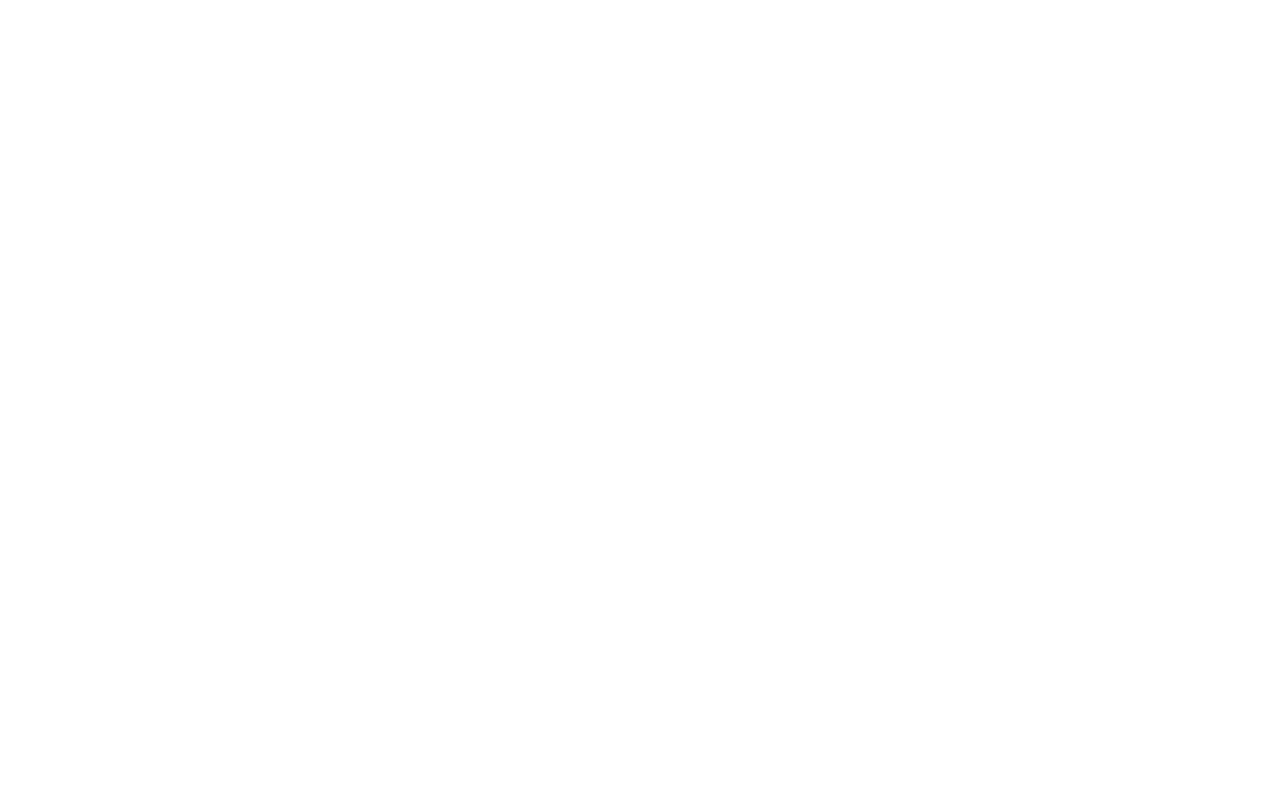
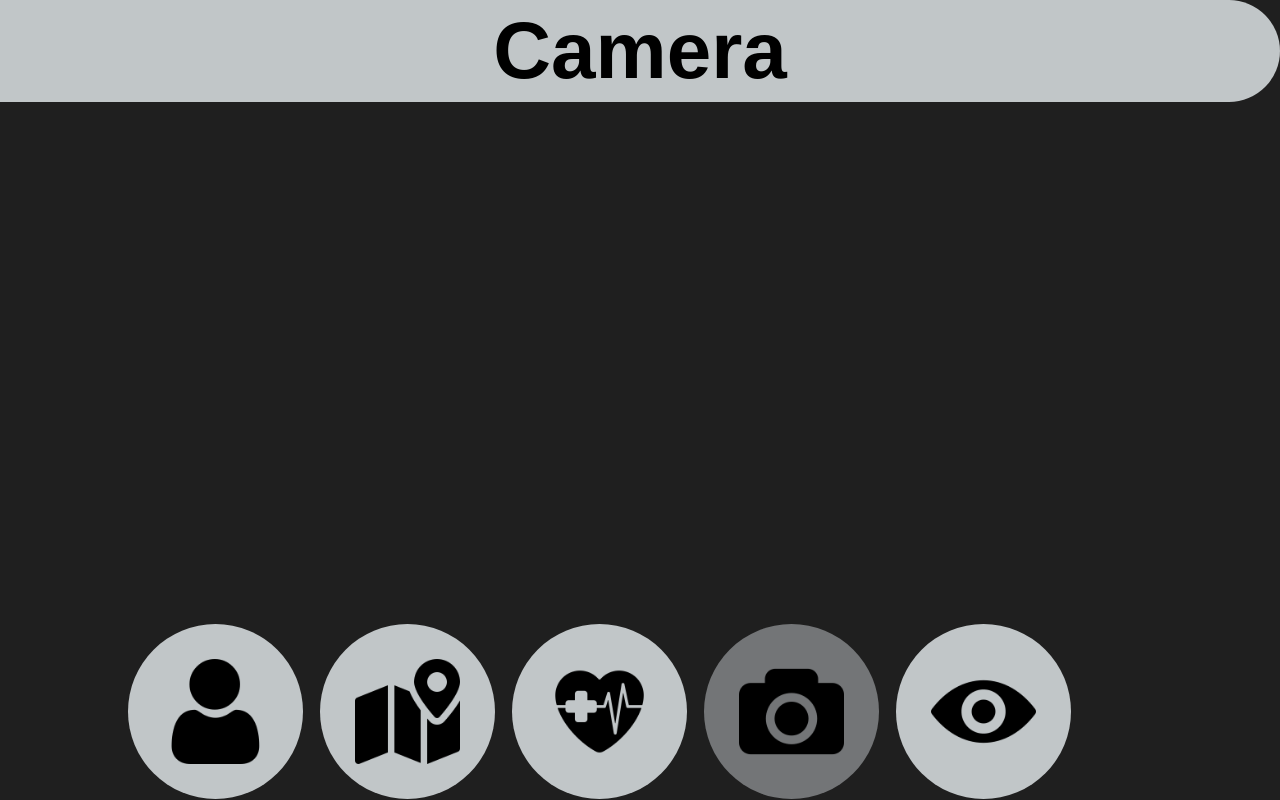
Before and after one commit to HBWright/CAVS-Group-2-HCI, a React (Vite) app in the folder CavsUI/CavsUiReact/: page /operatorCam in a window 1280 px wide. Before the commit this address had no page. Built offline with nearby package versions, Linux system fonts and the light colour scheme.

Commit message:
Addition Of Remaining Operator Pages
Added working buttons for all operator pages. Every page except map is unfinished

```diff
--- a/CavsUI/CavsUiReact/src/App.tsx
+++ b/CavsUI/CavsUiReact/src/App.tsx
@@ -1,7 +1,10 @@
 import "./App.css";
 import { BrowserRouter, Routes, Route } from "react-router-dom";
 import Home from "./Home/HomePage";
-import Operator from "./Operator/OperatorMapPage";
+import OperatorMap from "./Operator/OperatorMapPage";
+import OperatorSys from "./Operator/OperatorSystemPage";
+import OperatorCam from "./Operator/OperatorCameraPage";
+import OperatorSens from "./Operator/OperatorSensoryPage";
 import Passenger from "./Passenger/PassengerPage";
 import Sponsor from "./Sponsor/SponsorPage";
 
@@ -10,7 +13,10 @@
     <BrowserRouter>
       <Routes>
         <Route path="/" element={<Home />} />
-        <Route path="/operator" element={<Operator />} />
+        <Route path="/operatorMap" element={<OperatorMap />} />
+        <Route path="/operatorSys" element={<OperatorSys />} />
+        <Route path="/operatorSens" element={<OperatorSens />} />
+        <Route path="/operatorCam" element={<OperatorCam />} />
         <Route path="/passenger" element={<Passenger />} />
         <Route path="/sponsor" element={<Sponsor />} />
       </Routes>
--- a/CavsUI/CavsUiReact/src/Home/HomePage.tsx
+++ b/CavsUI/CavsUiReact/src/Home/HomePage.tsx
@@ -18,7 +18,7 @@
       <button
         className={`${styles.ButtonOperator}
         ${activeButton === "operator" ? styles.ButtonActive : ""}`}
-        onClick={() => handleClick("operator", "/operator")}
+        onClick={() => handleClick("operatorMap", "/operatorMap")}
       >
         Operator
       </button>
--- a/CavsUI/CavsUiReact/src/Home/HomePageButtons.module.css
+++ b/CavsUI/CavsUiReact/src/Home/HomePageButtons.module.css
@@ -5,6 +5,7 @@
     font-size: 140px;
     font-weight: bold;
     color: #ffffff;
+    -webkit-text-stroke: 3px black;
     /* Position */
     position: absolute;
     top: 15%;
--- a/CavsUI/CavsUiReact/src/Operator/OperatorCameraPage.tsx
+++ b/CavsUI/CavsUiReact/src/Operator/OperatorCameraPage.tsx
@@ -0,0 +1,35 @@
+import { useNavigate } from "react-router-dom";
+import React, { useState } from "react";
+import styles from "./OperatorPageButtons.module.css";
+import shapes from "./OperatorMapStyle.module.css";
+
+function OperatorCam() {
+  const navigate = useNavigate();
+  return (
+    /* Buttons */
+    <div className={styles.OperatorPageContainer}>
+      <button
+        className={styles.OperatorButtonHome}
+        onClick={() => navigate("/")}
+      ></button>
+      <button
+        className={styles.OperatorButtonMap}
+        onClick={() => navigate("/operatorMap")}
+      ></button>
+      <button
+        className={styles.OperatorButtonSys}
+        onClick={() => navigate("/operatorSys")}
+      ></button>
+      <button
+        className={`${styles.OperatorButtonCam}
+      ${styles.ButtonActive}`}
+      ></button>
+      <button
+        className={styles.OperatorButtonSens}
+        onClick={() => navigate("/operatorSens")}
+      ></button>
+      <div className={shapes.OperatorBanner}>Camera</div>
+    </div>
+  );
+}
+export default OperatorCam;
--- a/CavsUI/CavsUiReact/src/Operator/OperatorMapPage.tsx
+++ b/CavsUI/CavsUiReact/src/Operator/OperatorMapPage.tsx
@@ -3,7 +3,7 @@
 import styles from "./OperatorPageButtons.module.css";
 import shapes from "./OperatorMapStyle.module.css";
 
-function Operator() {
+function OperatorMap() {
   const navigate = useNavigate();
   return (
     /* Buttons */
@@ -18,15 +18,15 @@
       ></button>
       <button
         className={styles.OperatorButtonSys}
-        onClick={() => navigate("/")}
+        onClick={() => navigate("/operatorSys")}
       ></button>
       <button
         className={styles.OperatorButtonCam}
-        onClick={() => navigate("/")}
+        onClick={() => navigate("/operatorCam")}
       ></button>
       <button
         className={styles.OperatorButtonSens}
-        onClick={() => navigate("/")}
+        onClick={() => navigate("/operatorSens")}
       ></button>
       <div className={shapes.OperatorBanner}>Operator</div>
       <div className={shapes.OperatorBoxDiag}>System Diagnostics</div>
@@ -38,4 +38,4 @@
     </div>
   );
 }
-export default Operator;
+export default OperatorMap;
--- a/CavsUI/CavsUiReact/src/Operator/OperatorSensoryPage.tsx
+++ b/CavsUI/CavsUiReact/src/Operator/OperatorSensoryPage.tsx
@@ -0,0 +1,35 @@
+import { useNavigate } from "react-router-dom";
+import React, { useState } from "react";
+import styles from "./OperatorPageButtons.module.css";
+import shapes from "./OperatorMapStyle.module.css";
+
+function OperatorSens() {
+  const navigate = useNavigate();
+  return (
+    /* Buttons */
+    <div className={styles.OperatorPageContainer}>
+      <button
+        className={styles.OperatorButtonHome}
+        onClick={() => navigate("/")}
+      ></button>
+      <button
+        className={styles.OperatorButtonMap}
+        onClick={() => navigate("/operatorMap")}
+      ></button>
+      <button
+        className={styles.OperatorButtonSys}
+        onClick={() => navigate("/operatorSys")}
+      ></button>
+      <button
+        className={styles.OperatorButtonCam}
+        onClick={() => navigate("/operatorCam")}
+      ></button>
+      <button
+        className={`${styles.OperatorButtonSens}
+      ${styles.ButtonActive}`}
+      ></button>
+      <div className={shapes.OperatorBanner}>Sensory Data</div>
+    </div>
+  );
+}
+export default OperatorSens;
--- a/CavsUI/CavsUiReact/src/Operator/OperatorSystemPage.tsx
+++ b/CavsUI/CavsUiReact/src/Operator/OperatorSystemPage.tsx
@@ -0,0 +1,35 @@
+import { useNavigate } from "react-router-dom";
+import React, { useState } from "react";
+import styles from "./OperatorPageButtons.module.css";
+import shapes from "./OperatorMapStyle.module.css";
+
+function OperatorSys() {
+  const navigate = useNavigate();
+  return (
+    /* Buttons */
+    <div className={styles.OperatorPageContainer}>
+      <button
+        className={styles.OperatorButtonHome}
+        onClick={() => navigate("/")}
+      ></button>
+      <button
+        className={styles.OperatorButtonMap}
+        onClick={() => navigate("/operatorMap")}
+      ></button>
+      <button
+        className={`${styles.OperatorButtonSys}
+        ${styles.ButtonActive}`}
+      ></button>
+      <button
+        className={styles.OperatorButtonCam}
+        onClick={() => navigate("/operatorCam")}
+      ></button>
+      <button
+        className={styles.OperatorButtonSens}
+        onClick={() => navigate("/operatorSens")}
+      ></button>
+      <div className={shapes.OperatorBanner}>System Status</div>
+    </div>
+  );
+}
+export default OperatorSys;
```
